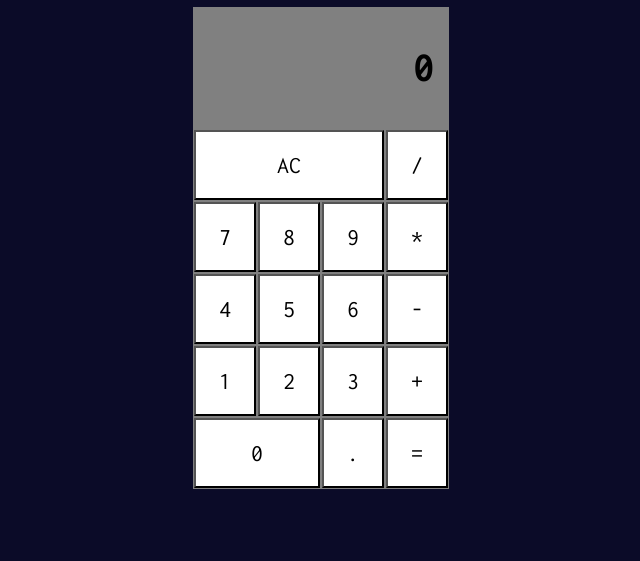
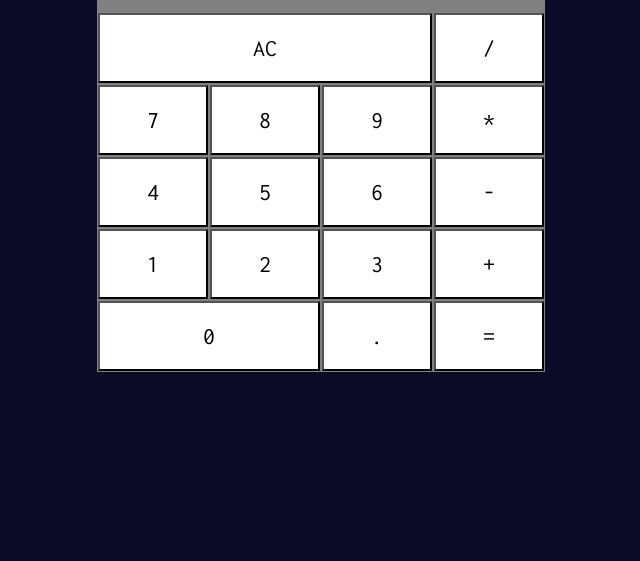
Before and after one commit to malinowskil123/calculator, a website: page index.html in a window 1280 px wide. Shown: the part 239-800 px from the top of the page, without its empty margins (319-959 px from the left). Drawn offline with nearby package versions, Linux system fonts and the light colour scheme.

Commit message:
mobile responsive layout added

```diff
--- a/index.css
+++ b/index.css
@@ -10,12 +10,11 @@ body {
 h1 {
   color: white;
   text-align: center;
-  padding-top: 10vh;
   font-weight: bolder;
   font-size: 2.2em;
 }
 .container {
-  width: 20vw;
+  width: 90vw;
   height: auto;
 }
 table {
@@ -39,3 +38,9 @@ button {
   padding-right: 16px;
   background-color: gray;
 }
+
+@media (min-width: 1000px) {
+  .container {
+    width: 35vw;
+  }
+}
```
